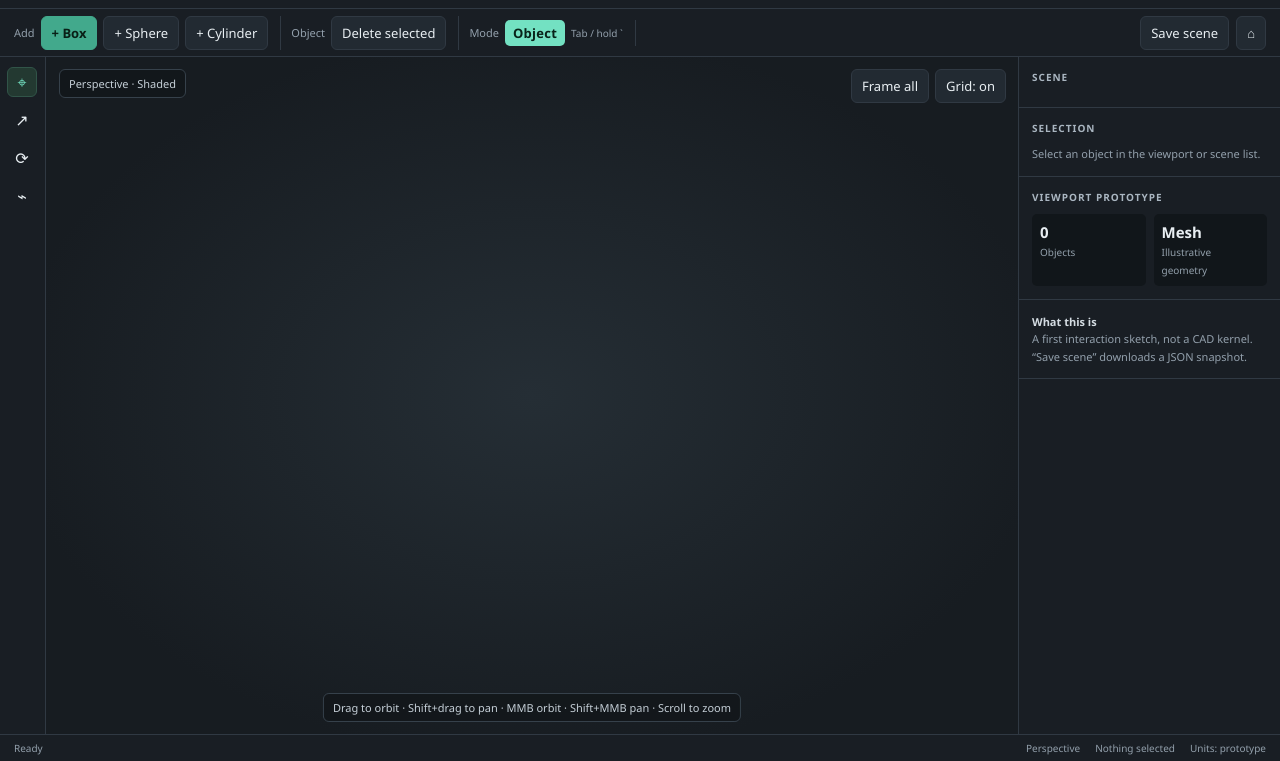
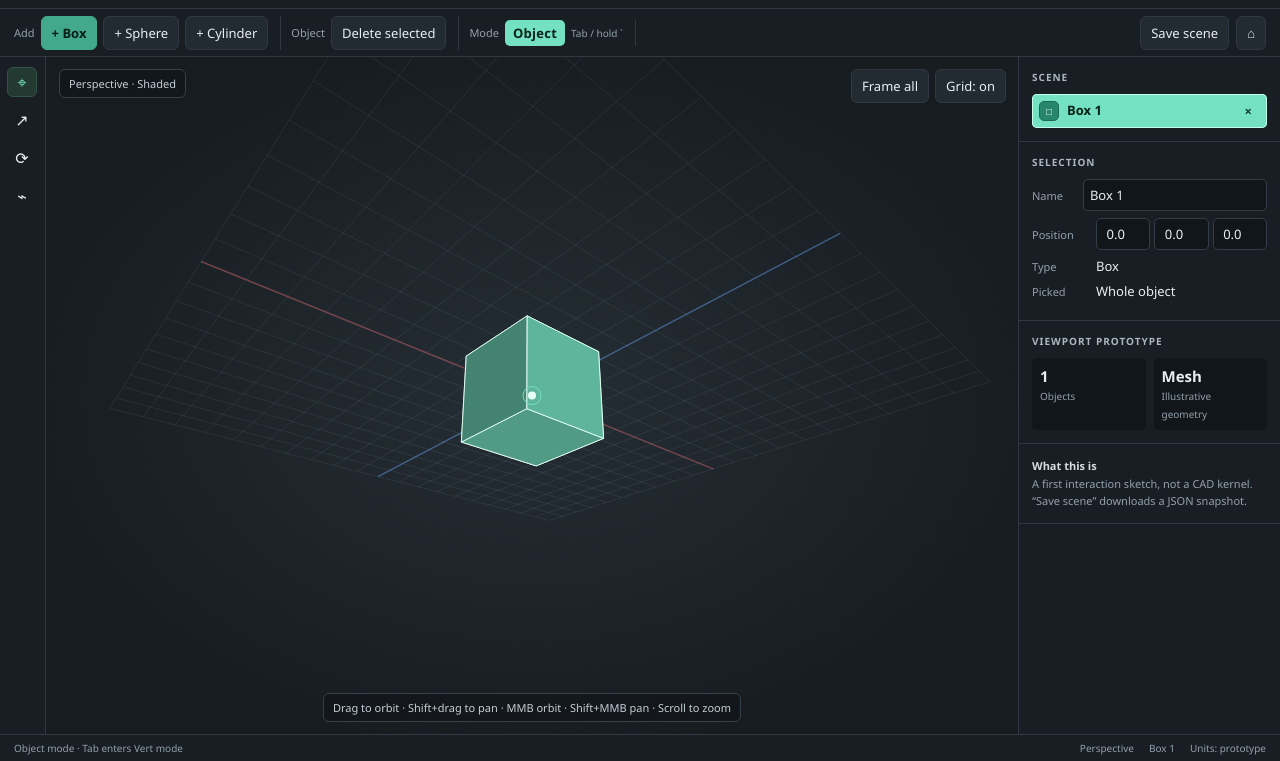
Before and after one commit to sydneykriel1983-design/Project-Syd3D, a plain HTML site: page prototypes/viewport-v0.1/index.html in a window 1280 px wide. Shown: the part 39-800 px from the top of the page. Drawn offline with Linux system fonts and the light colour scheme.

Commit message:
fix: restore prototype startup
Remove duplicate selection state declarations that prevented the app from initializing.

```diff
--- a/prototypes/viewport-v0.1/index.html
+++ b/prototypes/viewport-v0.1/index.html
@@ -12,8 +12,8 @@
 <script>
 (function(){
 const c=document.getElementById("c"),ctx=c.getContext("2d"),view=document.getElementById("view");
-let objs=[],selected=null,next=1,yaw=.72,pitch=.48,zoom=1,target=[0,0,0],grid=true,drag=null;let selectionMode="Object",lastElementMode="Vert",pieOpen=false,hoverMode=null,lastPointer={x:0,y:0,inside:false};const elementSelections={Face:new Map(),Edge:new Map(),Vert:new Map()},pieMenu=document.getElementById("pieMenu"),modeBadge=document.getElementById("modeBadge");
-const colors=["#5ccaaa","#7eacfa","#df995d","#b18ce4","#d4b252"];let selectionMode="Vert",pieOpen=false,hoverMode=null,lastPointer={x:0,y:0,inside:false};const pieMenu=document.getElementById("pieMenu"),modeBadge=document.getElementById("modeBadge");
+let objs=[],selected=null,next=1,yaw=.72,pitch=.48,zoom=1,target=[0,0,0],grid=true,drag=null;const elementSelections={Face:new Map(),Edge:new Map(),Vert:new Map()};
+const colors=["#5ccaaa","#7eacfa","#df995d","#b18ce4","#d4b252"];let selectionMode="Object",lastElementMode="Vert",pieOpen=false,hoverMode=null,lastPointer={x:0,y:0,inside:false};const pieMenu=document.getElementById("pieMenu"),modeBadge=document.getElementById("modeBadge");
 function setSelectionMode(mode){selectionMode=mode;if(mode!=="Object")lastElementMode=mode;modeBadge.textContent=mode;document.querySelectorAll(".pie-option").forEach(b=>b.classList.toggle("active",b.dataset.mode===mode));document.getElementById("status").textContent=mode==="Object"?"Object mode · Tab enters "+lastElementMode+" mode":mode+" selection mode";if(selected!==null)sync()}
 function showPie(){const r=view.getBoundingClientRect(),x=lastPointer.inside?lastPointer.x-r.left:r.width/2,y=lastPointer.inside?lastPointer.y-r.top:r.height/2,cx=Math.max(108,Math.min(r.width-108,x)),cy=Math.max(108,Math.min(r.height-108,y));pieMenu.style.left=cx+"px";pieMenu.style.top=cy+"px";pieOpen=true;hoverMode=null;pieMenu.classList.add("open");document.querySelectorAll(".pie-option").forEach(b=>{b.classList.toggle("active",b.dataset.mode===selectionMode);b.classList.remove("hover")})}
 function hidePie(commit){if(commit&&hoverMode)setSelectionMode(hoverMode);pieMenu.classList.remove("open");pieOpen=false;hoverMode=null;document.querySelectorAll(".pie-option").forEach(b=>b.classList.remove("hover"))}
```
